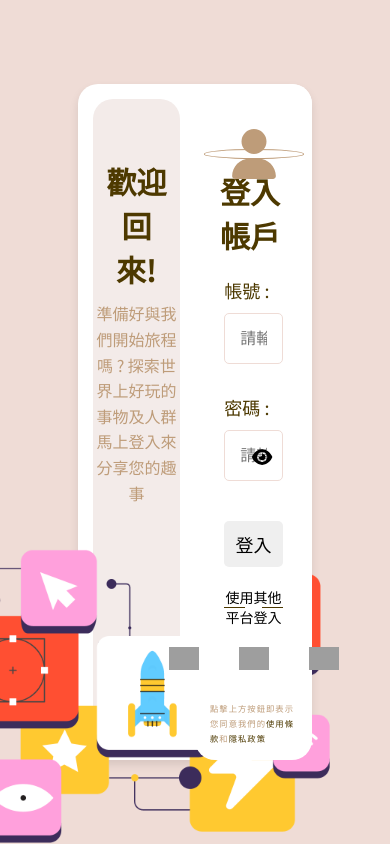
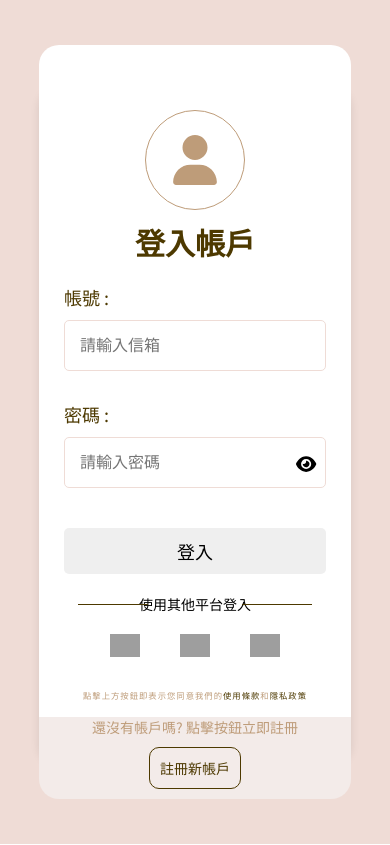
Before and after one commit to bdk27/vue_login, a Vue app: page / in a window 390 px wide. Shown: the top 845 px of the page. Built offline with nearby package versions, Linux system fonts and the light colour scheme; grey boxes are pictures that could not be loaded.

Commit message:
add login RWD

```diff
--- a/src/App.vue
+++ b/src/App.vue
@@ -45,9 +45,6 @@ export default {
   html {
     font-size: 62.5%;
   }
-  section {
-    padding: 3rem 2rem;
-  }
   .hero {
     width: 100%;
     min-height: 100vh;
--- a/src/components/Login.vue
+++ b/src/components/Login.vue
@@ -1,7 +1,7 @@
 <template>
         <div class="login" v-show="showLogin">
             <div class="login-left">
-                <div class="login-content">
+                <div class="login-left-content">
                     <div class="text">
                         <h1>歡迎回來!</h1>
                         <p>準備好與我們開始旅程嗎 ? 探索世界上好玩的事物及人群<br>馬上登入來分享您的趣事</p>
@@ -17,7 +17,7 @@
 
             </div>
             <div class="login-right">
-                <div class="login-content">
+                <div class="login-right-content">
                     <div class="photo">
                         <font-awesome-icon icon="fa-solid fa-user" class="icon" />
                     </div>
@@ -129,8 +129,8 @@
         position: absolute;
         top: 10%;
         bottom: 10%;
-        left: 20%;
-        right: 20%;
+        left: 10%;
+        right: 10%;
         background-color: #fff;
         display: flex;
         align-items: center;
@@ -171,10 +171,11 @@
             height: 100%;
             border-radius: 2rem;
             padding: 1.5rem;
-            .login-content {
+            .login-left-content {
                 @extend %login-content;
                 background-color: $mainColor;
                 border-radius: 2rem;
+                padding: 1.5rem;
                 .text {
                     text-align: center;
                     margin-top: 5rem;
@@ -190,8 +191,7 @@
                     }
                 }
                 .image {
-                    width: 50rem;
-                    padding: 1rem;
+                    padding: 0 5rem;
                     img {
                         width: 100%;
                     }
@@ -224,7 +224,7 @@
             background-color: #fff;
             padding: 1.5rem;
             border-radius: 2rem;
-            .login-content {
+            .login-right-content {
                 @extend %login-content;
                 .photo {
                     position: relative;
@@ -360,6 +360,83 @@
         cursor: pointer;
     }
 
+    @media(max-width: 991px) {
+        .login {
+            .login-left {
+                .login-left-content {
+                    padding: 2rem;
+                    .text {
+                        p {
+                            font-size: 1.4rem;
+                        }
+                    }
+                    .image {
+                        padding: 0;
+                    }
+                    .btn {
+                        text-align: center;
+                        button {
+                            margin-top: 2rem;
+                        }
+                    }
+                }
+            }
+            .login-right {
+                .login-right-content {
+                    form {
+                        width: 100%;
+                    }
+                    .platform {
+                        p {
+                            span::before, span::after {
+                                width: 30%;
+                            }
+                        }
+                    }
+                }
+            }
+        }
+    }
+    @media(max-width: 768px) {
+        .login {
+            flex-direction: column-reverse;
+            .login-left {
+                width: 100%;
+                padding: 0;
+                .login-left-content {
+                    padding: 0;
+                    border-radius: 0 0 2rem 2rem;
+                    .text {
+                        display: none;
+                    }
+                    .image {
+                        display: none;
+                    }
+                    .btn {
+                        bottom: 1rem;
+                        button {
+                            margin: 1rem 0;
+                            font-size: 1.4rem;
+                        }
+                    }
+                }
+            }
+            .login-right {
+                width: 100%;
+                .login-right-content {
+                    .platform {
+                        p {
+                            span::before, span::after {
+                                width: 30%;
+                            }
+                        }
+                    }
+                }
+            }
+        }
+    }
+    @media(max-width: 450px) {
 
+    }
 
 </style>
```
